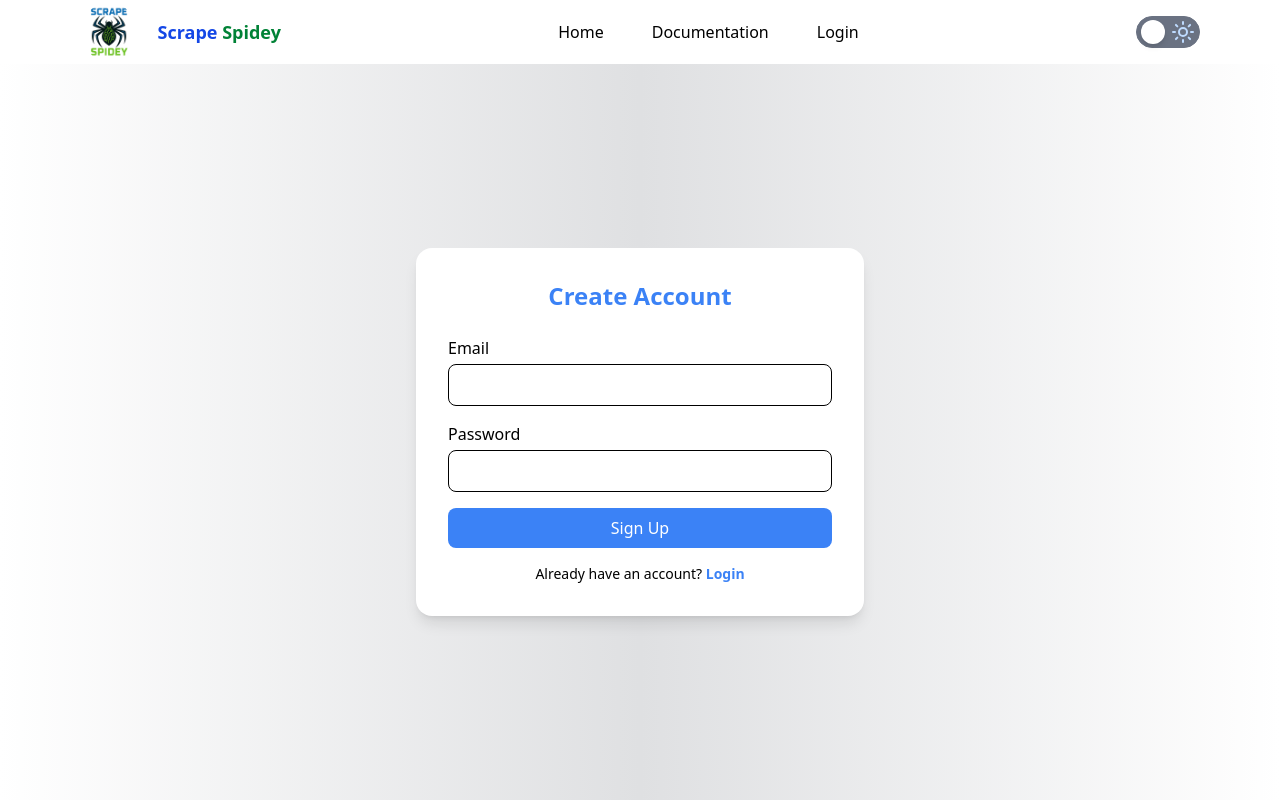
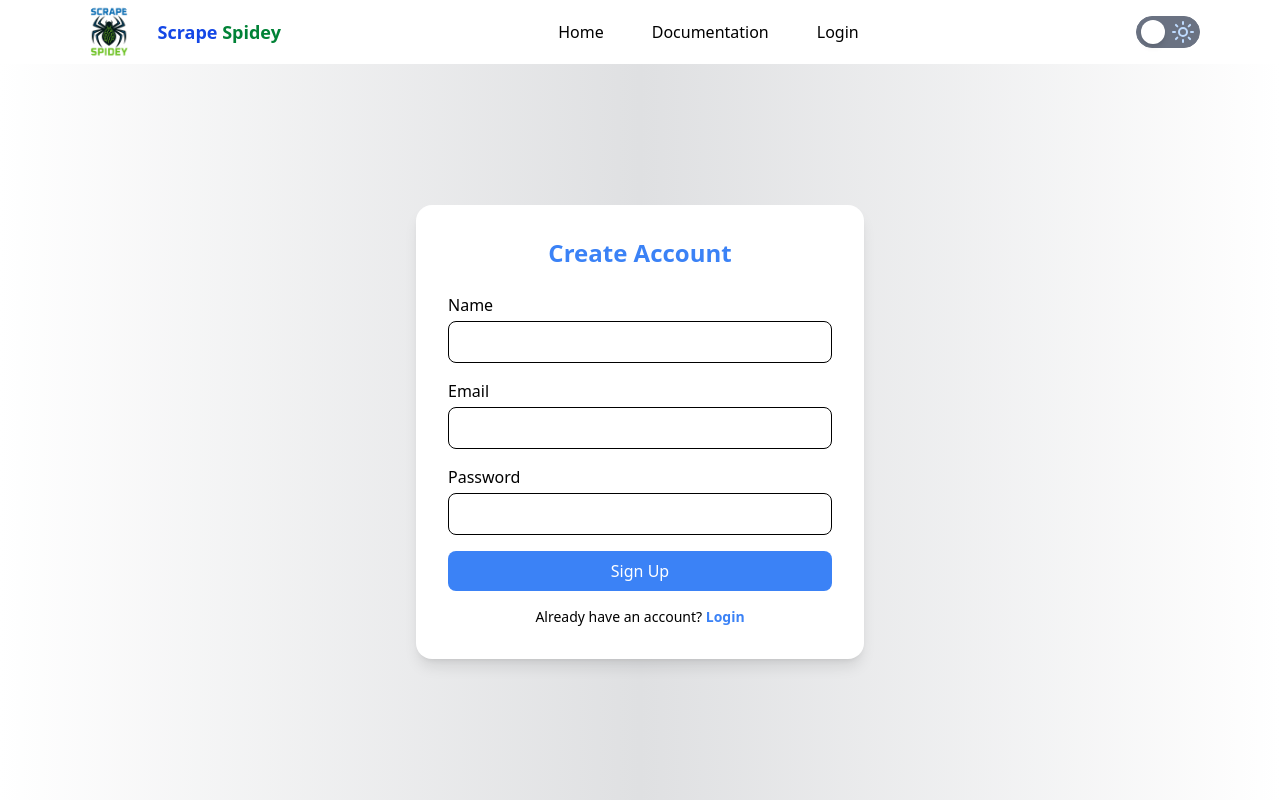
Before and after one commit to Ashok-Bhatt/ScrapeSpidey-Documentation, a React (Vite) app: page /auth in a window 1280 px wide. Both pictures are taken after a click on the button "Sign Up". Built offline with nearby package versions, Linux system fonts and the light colour scheme; no server answers.

Commit message:
Refactor: Improve the authentication system to enhance user experience

```diff
--- a/package.json
+++ b/package.json
@@ -10,6 +10,7 @@
     "preview": "vite preview"
   },
   "dependencies": {
+    "@auth0/auth0-react": "^2.4.0",
     "@tailwindcss/vite": "^4.1.12",
     "axios": "^1.11.0",
     "classnames": "^2.5.1",
--- a/src/components/Dashboard.jsx
+++ b/src/components/Dashboard.jsx
@@ -138,7 +138,7 @@ const Dashboard = () => {
 
       <div className="flex gap-2">
         {dashboardOption.map((option, index)=>(
-          <button className="rounded-full py-1 px-5 border-1 border-gray-500 hover:cursor-pointer" style={{background: dashboardOptionNo==index ? "#00ff00" : "inherit", color: dashboardOptionNo==index ? "black" : "white"}} onClick={()=>setDashboardOptionNo(index)} key={option}>{option}</button>
+          <button className="rounded-full py-1 px-5 border-1 border-gray-500 hover:cursor-pointer" style={{background: dashboardOptionNo==index ? "#00ff00" : "inherit"}} onClick={()=>setDashboardOptionNo(index)} key={option}>{option}</button>
         ))}
       </div>
 
@@ -147,7 +147,7 @@ const Dashboard = () => {
         <BarChart width={700} height={300} data={dailyData}>
           <CartesianGrid strokeDasharray="3 3" />
           <XAxis dataKey="date" />
-          <YAxis domain={[DAILY_API_POINT_LIMIT + 5, 'auto']}/>
+          <YAxis domain={[DAILY_API_POINT_LIMIT + 5, DAILY_API_POINT_LIMIT + 5]}/>
           <Tooltip />
           <Legend />
           <Bar dataKey="requestsMade" fill="#8884d8" name="Requests Made" />
--- a/src/context/authContext.jsx
+++ b/src/context/authContext.jsx
@@ -20,7 +20,7 @@ export default function AuthProvider ({children}) {
         if (token){
             axiosInstance
             .get(
-                `/api/v1/user/auth/check`,
+                `/api/v1/user/check`,
                 {headers: {Authorization: `Bearer ${token}`}}
             )
             .then((res)=>{
@@ -35,12 +35,16 @@ export default function AuthProvider ({children}) {
         }
     }
 
-    const signUp = async (data) => {
+    const signUp = async (data, callback) => {
         axiosInstance
         .post("/api/v1/user/signup", data)
         .then((res)=>{
             if (res.status < 400){
+                const data = res.data;
+                setUser(data.user);
+                setToken(data.token);
                 toast.success('Account created successfully!');
+                callback();
             } else {
                 toast.error('Unable to create account!');
             }
--- a/src/pages/Auth.jsx
+++ b/src/pages/Auth.jsx
@@ -1,7 +1,7 @@
-import { useState } from "react";
+import { useEffect, useState } from "react";
 import { useForm } from "react-hook-form";
 import { themeColors } from "../constants/classes.js";
-import {useAuth} from "../context/authContext.jsx";
+import { useAuth } from "../context/authContext.jsx";
 import { useNavigate } from "react-router-dom";
 
 export default function AuthPage() {
@@ -12,6 +12,7 @@ export default function AuthPage() {
   const {
     register,
     handleSubmit,
+    reset,
     formState: { errors },
   } = useForm();
 
@@ -23,6 +24,10 @@ export default function AuthPage() {
     }
   };
 
+  useEffect(()=>{
+    reset();
+  }, [isSignUp])
+
   return (
     <div
       className={`flex items-center justify-center h-full flex-grow`}
@@ -33,6 +38,20 @@ export default function AuthPage() {
         </h2>
 
         <form onSubmit={handleSubmit(onSubmit)} className="space-y-4">
+
+          {/* Username */}
+          {isSignUp && <div>
+            <label className="block mb-1 font-medium">Name</label>
+            <input
+              type="text"
+              {...register("name", { required: "Name is required" })}
+              className={`w-full px-4 py-2 rounded-lg border ${themeColors["bg"]} ${themeColors["text"]} focus:outline-none focus:ring-2 focus:ring-${themeColors["primary"]}`}
+            />
+            {errors.email && (
+              <p className="text-red-500 text-sm mt-1">{errors.name.message}</p>
+            )}
+          </div>}
+
           {/* Email */}
           <div>
             <label className="block mb-1 font-medium">Email</label>
@@ -66,6 +85,9 @@ export default function AuthPage() {
           >
             {isSignUp ? "Sign Up" : "Login"}
           </button>
+
+
+
         </form>
 
         {/* Toggle Mode */}
```
Also changed, not shown: 1 other file (tests, documents, lock files or other folders).
